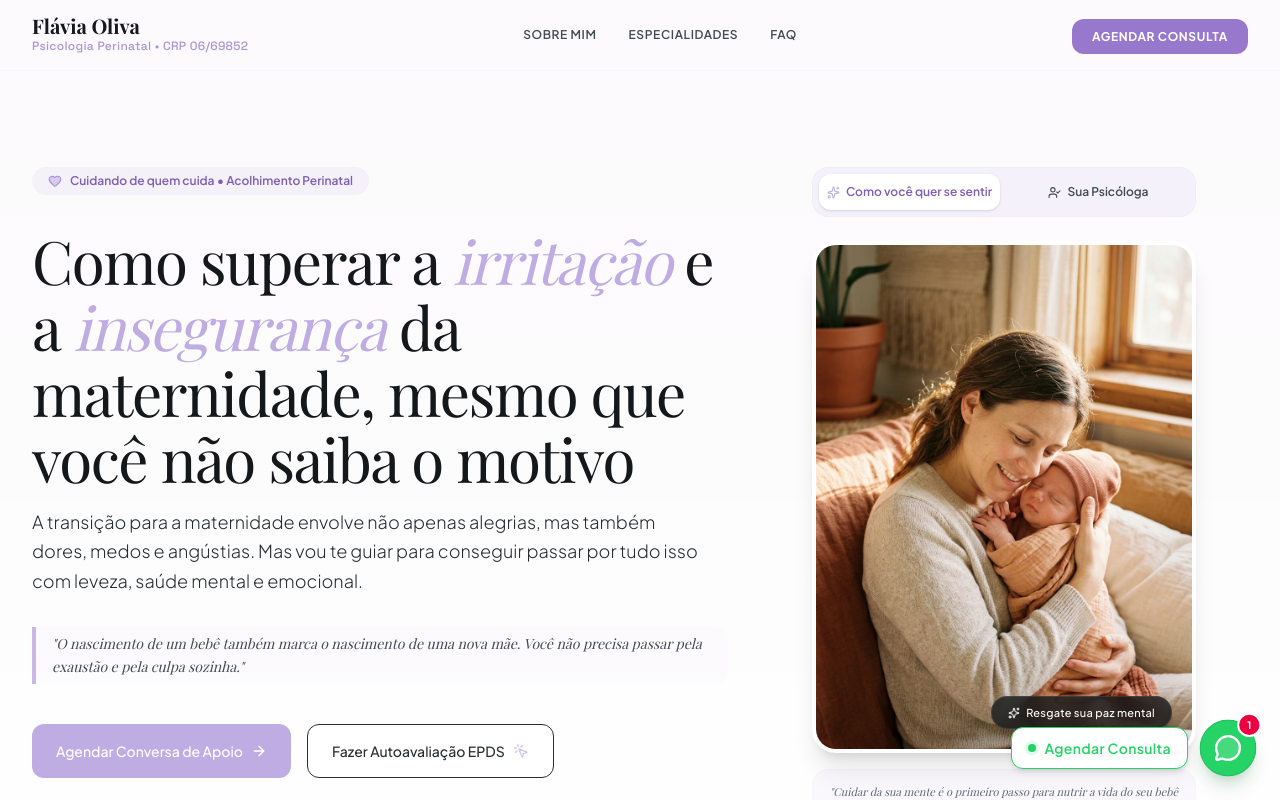
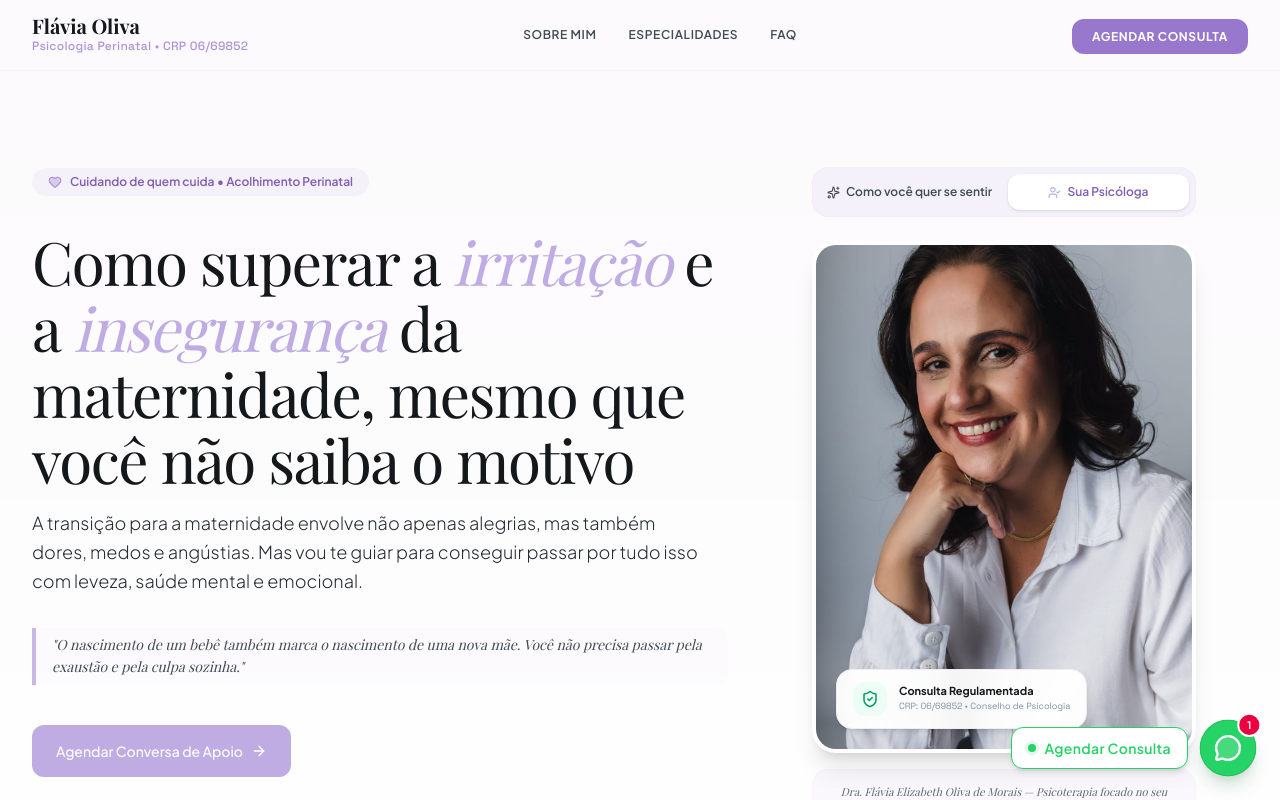
Before and after one commit to eurodev777/stk-react-flavia, a React (Vite) app: page / in a window 1280 px wide. Shown: the top 800 px of the page. Built offline with nearby package versions, Linux system fonts and the light colour scheme; a web font is replaced by a local one.

Commit message:
🚀 feat: stk

```diff
--- a/src/components/HeroSection.tsx
+++ b/src/components/HeroSection.tsx
@@ -16,7 +16,7 @@ import {
 
 export default function Hero() {
   const [activeTab, setActiveTab] = useState<"transformation" | "therapist">(
-    "transformation",
+    "therapist",
   );
 
   const containerVariants = {
@@ -106,24 +106,14 @@ export default function Hero() {
             >
               <a
                 id="hero-primary-cta"
-                href="#agendamento"
+                href="https://api.whatsapp.com/send?phone=5515988096168&text=Quero%20agendar%20uma%20consulta"
+                target="_blank"
                 className="group px-6 py-4 bg-coral-500 hover:bg-coral-600 text-white font-medium text-sm rounded-xl cursor-pointer transition-all hover:shadow-lg hover:shadow-coral-500/20 text-center flex items-center justify-center gap-2"
               >
                 <span>Agendar Conversa de Apoio</span>
                 <ArrowRight
                   size={16}
                   className="transition-transform group-hover:translate-x-1"
-                />
-              </a>
-              <a
-                id="hero-secondary-cta"
-                href="#autoavaliacao"
-                className="px-6 py-4 bg-white hover:bg-coral-50/30 text-charcoal-800 hover:text-coral-500 font-medium text-sm rounded-xl border border-charcoal-350 transition-all text-center inline-flex items-center justify-center gap-2 hover:border-coral-300"
-              >
-                <span>Fazer Autoavaliação EPDS</span>
-                <MousePointerClick
-                  size={16}
-                  className="text-coral-500 animate-pulse"
                 />
               </a>
             </motion.div>
```
